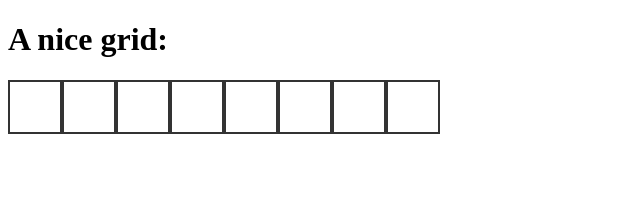
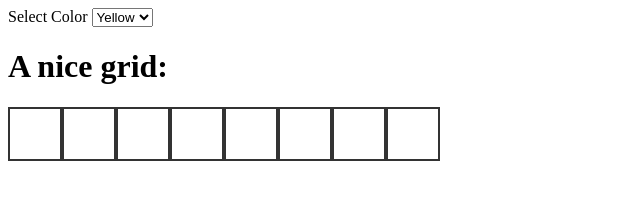
Before and after one commit to RyanGlem/Assignment-5, a plain HTML site: page index.html in a window 1280 px wide. Shown: the whole page, without its empty margins (0-640 px from the left). Drawn offline with Linux system fonts and the light colour scheme.

Commit message:
added color selector

```diff
--- a/index.html
+++ b/index.html
@@ -4,6 +4,16 @@
     <link rel="stylesheet" href="style.css">
 </head>
 <body>
+
+<div class = "colors">
+    <span>Select Color</span>
+    <select onchange="color">
+        <option>Yellow</option>
+        <option>Blue</option>
+        <option>Red</option>
+        <option>Green</option>
+    </select>
+</div>
 
 <h1>A nice grid:</h1>
 
@@ -19,5 +29,7 @@
 </div>
 
 
+
+
 </body>
 </html>
```
